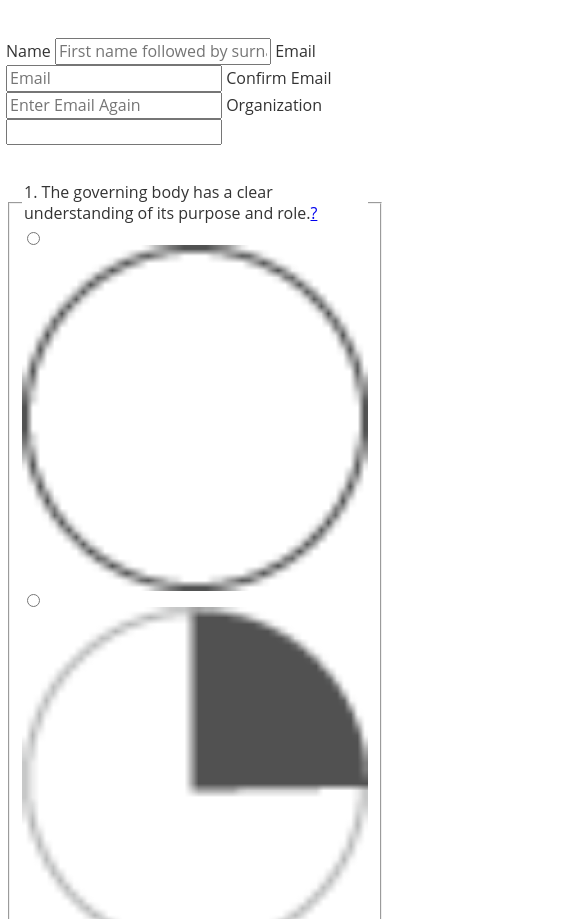
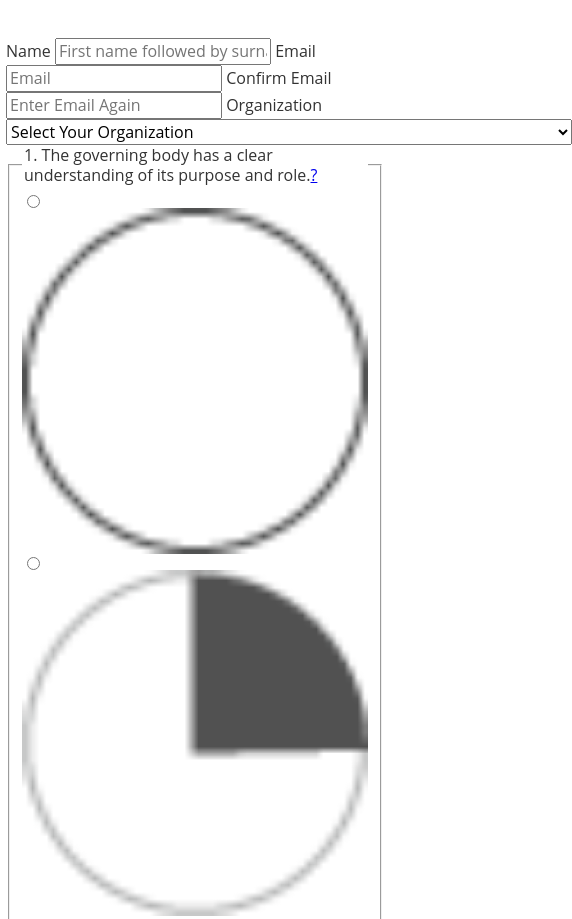
Before and after one commit to mkoenen/govscore-global, a plain HTML site: page www/index.html in a window 390 px wide. Shown: the part 3771-4690 px from the top of the page, 572 px wide, since content can reach past the window. Drawn offline with Linux system fonts and the light colour scheme; some packages are replaced by stand-ins of ours.

Commit message:
restore original organization dropdown

```diff
--- a/www/index.html
+++ b/www/index.html
@@ -81,10 +81,52 @@
                     <label for="email2" class="ui-hidden-accessible">Confirm Email</label>
                         <input type="email" id="email2" name="email2" placeholder="Enter Email Again" required />
                     <label for="organization" class="select ui-hidden-accessible">Organization</label>
-                        <div class='search-view'>
-                            <input class='search-key' type="text"/>
-                            <ul class='org-list'></ul>
-                        </div>
+                        <select name="organization" id="organization" data-native-menu="true">
+                            <option value="-1">Select Your Organization</option>
+                            <option value="6027">African Institute of Health Leadership and Management</option>
+                            <option value="6009">AMREF Health Africa</option>
+                            <option value="6024">BroadReach Healthcare</option>
+                            <option value="6035">Centers for Disease Control and Prevention (CDC)</option>
+                            <option value="6021">Centre Africain d'Etudes Superieures en Gestion</option>
+                            <option value="6003">Centre de Recherche et d'Action en Santé Publique (CRASP)</option>
+                            <option value="6012">Centre for African Studies</option>
+                            <option value="6032">Christian Social Services Commission (CSSC)</option>
+                            <option value="6013">Dept of Technical Planning & Coordination, Ministry of Health</option>
+                            <option value="6031">East and Southern Africa Management Institute (ESAMI)</option>
+                            <option value="6029">East Central & Southern Africa Health Community (ECSA-HC)</option>
+                            <option value="6001">Ecole Nationale de Santé Publique</option>
+                            <option value="6018">Health Reform Foundation of Nigeria</option>
+                            <option value="6023">Health Systems Trust South Africa</option>
+                            <option value="6036">HRH Department, World Health Organisation Headquarters</option>
+                            <option value="6002">HRH Programme, World Health Organisation Regional Office for Africa</option>
+                            <option value="6037">Institut de Santé et Développement (ISED)</option>
+                            <option value="6004">Institut National de la Santé Publique (INSP)</option>
+                            <option value="6000">Institute of Development Management (IDM)</option>
+                            <option value="6006">Institute of Management and Public Administration (GIMPA)</option>
+                            <option value="6019">Instituto de Higiene e Medecina Tropical</option>
+                            <option value="6015">Johnson & Johnson Group of Companies</option>
+                            <option value="6008">Kenya Medical Traning College</option>
+                            <option value="6014">Kenya Methodist University</option>
+                            <option value="6020">Kigali Health Institute</option>
+                            <option value="6028">Mananga Centre for Regional Integration and Management Development</option>
+                            <option value="6038">Medwise Solutions</option>
+                            <option value="6040">MSH</option>
+                            <option value="6030">MS-TCDC</option>
+                            <option value="6011">Multiply and Divide International</option>
+                            <option value="6010">Regional AIDS Training Network (RATN)</option>
+                            <option value="6017">Royal Tropical Institute (KIT)</option>
+                            <option value="6005">School of Public Health, College of Health Sciences, University of Ghana</option>
+                            <option value="6025">School of Public Health, University of Pretoria</option>
+                            <option value="6007">School of Public Health, University of Nairobi</option>
+                            <option value="6026">School of Public Health, Witwatersrand University </option>
+                            <option value="6039">Strathmore Business School</option>
+                            <option value="6042">TEN</option>
+                            <option value="6034">Uganda Management Institute</option>
+                            <option value="6016">Universidad Eduardo Modlane</option>
+                            <option value="6022">Université Cheikh Anta Diop (UCAD)</option>
+                            <option value="6033">University Research Co LLC</option>
+                            <option value="5999">Other</option>
+                        </select>
                     <br />
 
                     <fieldset data-role="controlgroup" data-type="horizontal" data-mini="true" >
```
